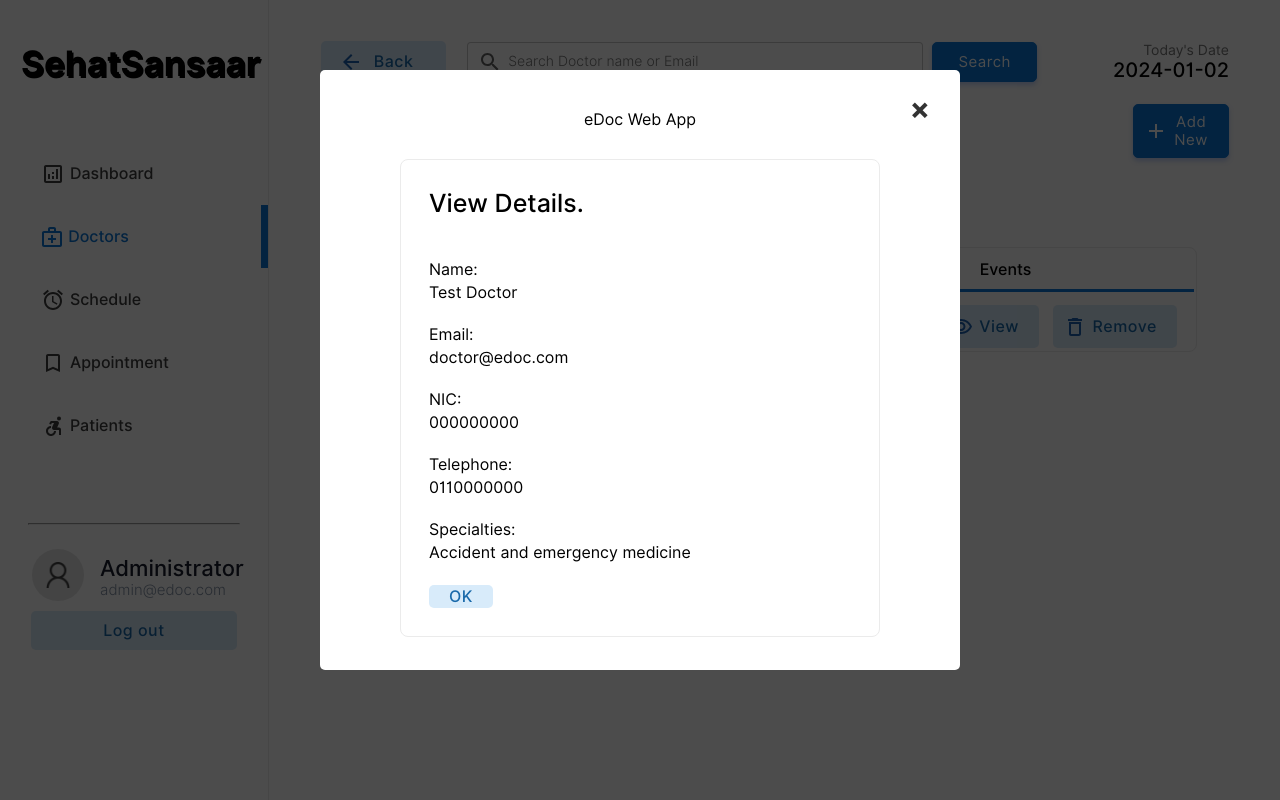
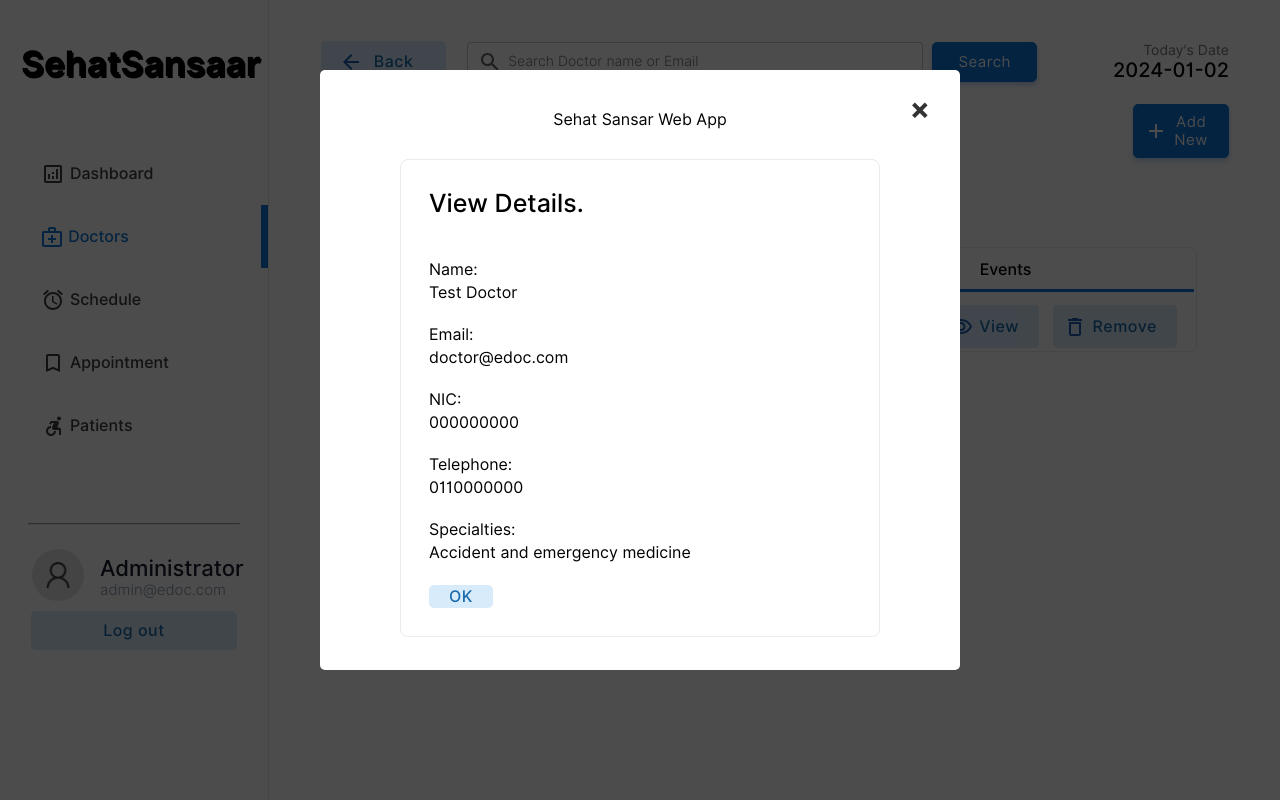
Before and after one commit to Sehat-Sansar/main-site, a PHP site: page /admin/doctors.php?action=view&id=1 in a window 1280 px wide. Run offline with PHP 8.4, Linux system fonts and the light colour scheme; a user stored in the database is signed in; data comes from the database, SQL or seed files in the repository.

Commit message:
admin portal doctor portal correction

```diff
--- a/admin/doctors.php
+++ b/admin/doctors.php
@@ -326,7 +326,7 @@
                         <h2></h2>
                         <a class="close" href="doctors.php">&times;</a>
                         <div class="content">
-                            eDoc Web App<br>
+                            Sehat Sansar Web App<br>
 
                         </div>
                         <div style="display: flex;justify-content: center;">
```
